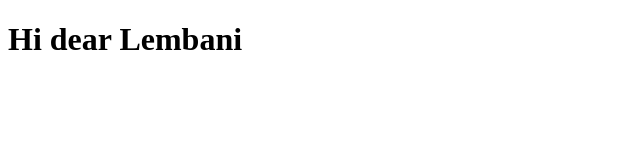
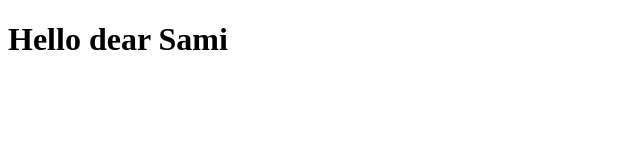
Before and after one commit to samisahir/The_Project, a plain HTML site: page index.html in a window 1280 px wide. Shown: the whole page, without its empty margins (0-640 px from the left). Drawn offline with Linux system fonts and the light colour scheme.

Commit message:
I said hello to Sami

```diff
--- a/index.html
+++ b/index.html
@@ -1,12 +1,15 @@
 <!DOCTYPE html>
 <html lang="en">
+
 <head>
     <meta charset="UTF-8">
     <meta http-equiv="X-UA-Compatible" content="IE=edge">
     <meta name="viewport" content="width=device-width, initial-scale=1.0">
     <title>Document</title>
 </head>
+
 <body>
-    <h1>Hi dear Lembani</h1>
+    <h1>Hello dear Sami</h1>
 </body>
+
 </html>
```
